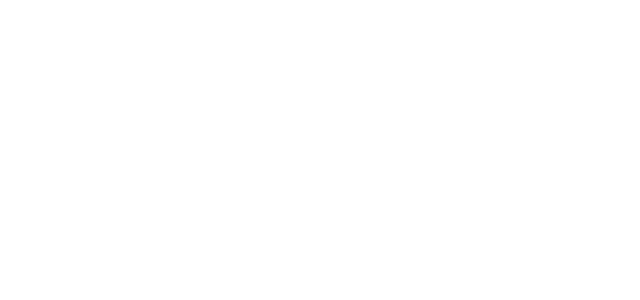
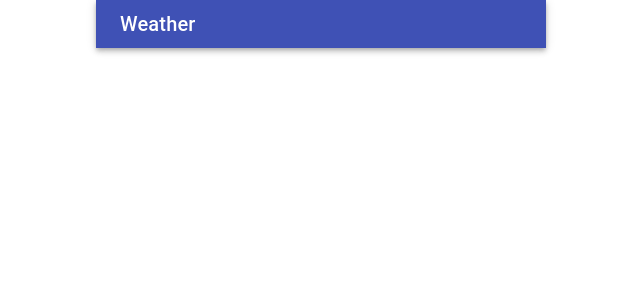
Before and after one commit to taic-dev/newsApp, a React (Create React App) app in the folder weather-app/react-weather-api/: page / in a window 1280 px wide. Shown: the top 300 px of the page, without its empty margins (319-959 px from the left). Built offline with nearby package versions, Linux system fonts and the light colour scheme.

Commit message:
コンポーネント Header作成

```diff
--- a/weather-app/react-weather-api/package.json
+++ b/weather-app/react-weather-api/package.json
@@ -3,6 +3,8 @@
   "version": "0.1.0",
   "private": true,
   "dependencies": {
+    "@material-ui/core": "^4.12.4",
+    "@mui/icons-material": "^5.10.3",
     "@testing-library/jest-dom": "^5.16.5",
     "@testing-library/react": "^13.4.0",
     "@testing-library/user-event": "^13.5.0",
--- a/weather-app/react-weather-api/src/App.js
+++ b/weather-app/react-weather-api/src/App.js
@@ -1,9 +1,22 @@
+import { makeStyles } from '@material-ui/core';
 import './App.css';
+import Header from './components/Header';
+
+const useStyles = makeStyles(() => ({
+  wrapper: {
+    maxWidth: "450px",
+    margin: "auto",
+  }
+}))
 
 function App() {
 
+  const classes = useStyles();
+
   return (
-    <div></div>
+    <div className={classes.wrapper}>
+      <Header />
+    </div>
   );
 }
 
--- /dev/null
+++ b/weather-app/react-weather-api/src/components/Header.jsx
@@ -0,0 +1,33 @@
+import React from 'react';
+import { makeStyles } from '@material-ui/core/styles';
+import AppBar from '@material-ui/core/AppBar';
+import Toolbar from '@material-ui/core/Toolbar';
+import Typography from '@material-ui/core/Typography';
+
+
+const useStyles = makeStyles((theme) => ({
+  root: {
+    flexGrow: 1,
+  },
+  menuButton: {
+    marginRight: theme.spacing(2),
+  },
+}));
+
+const Header = () => {
+    const classes = useStyles();
+
+    return (
+        <div className={classes.root}>
+            <AppBar position="static">
+                <Toolbar variant="dense">
+                    <Typography variant="h6" color="inherit">
+                        Weather
+                    </Typography>
+                </Toolbar>
+            </AppBar>
+        </div>
+    )
+}
+
+export default Header
```
Also changed, not shown: 1 other file (tests, documents, lock files or other folders).
